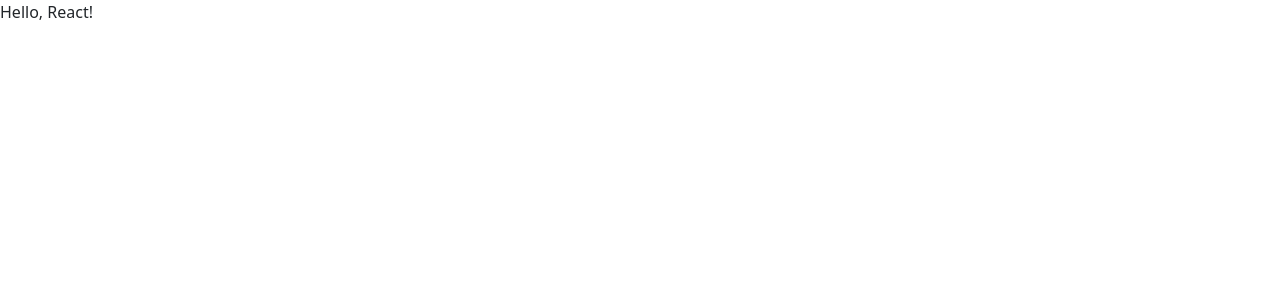
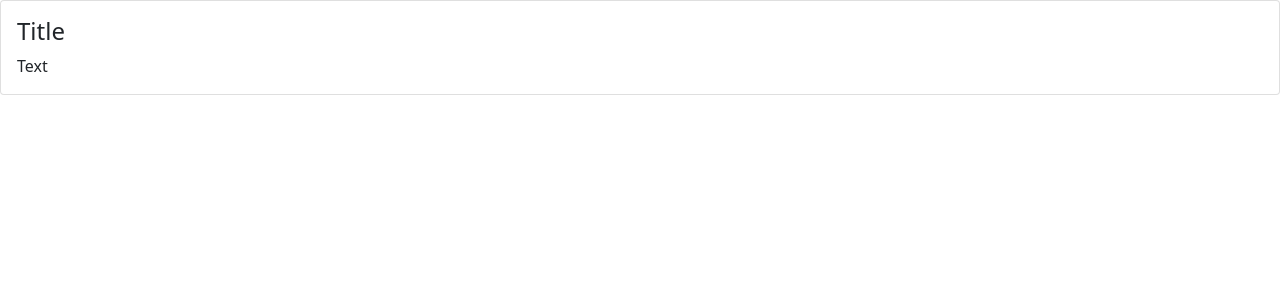
Before and after one commit to AnnLP2/homeworks_JS, a React (Create React App) app: page / in a window 1280 px wide. Shown: the top 300 px of the page. Built offline with nearby package versions, Linux system fonts and the light colour scheme.

Commit message:
hw_86 resolved

```diff
--- a/src/App.jsx
+++ b/src/App.jsx
@@ -1,5 +1,16 @@
+import Card from "./components/Card";
+
 function App() {
-  return <div className="App">Hello, React!</div>;
+  return (
+    <div className="App">
+      <Card>
+        <Card.Body>
+          <Card.Title>Title</Card.Title>
+          <Card.Text>Text</Card.Text>
+        </Card.Body>
+      </Card>
+    </div>
+  );
 }
 
 export default App;
--- /dev/null
+++ b/src/components/Body.jsx
@@ -0,0 +1,10 @@
+import PropTypes from "prop-types";
+
+function Body({ children }) {
+  return <div className="card-body">{children}</div>;
+}
+
+Body.propTypes = {
+  children: PropTypes.node.isRequired,
+};
+export default Body;
--- /dev/null
+++ b/src/components/Card.jsx
@@ -0,0 +1,23 @@
+import { Component } from "react";
+import PropTypes from "prop-types";
+import Title from "./Title";
+import Body from "./Body";
+import Text from "./Text";
+
+class Card extends Component {
+  static Body = Body;
+
+  static Title = Title;
+
+  static Text = Text;
+
+  render() {
+    const { children } = this.props;
+    return <div className="card">{children}</div>;
+  }
+}
+
+Card.propTypes = {
+  children: PropTypes.node.isRequired,
+};
+export default Card;
--- /dev/null
+++ b/src/components/Text.jsx
@@ -0,0 +1,10 @@
+import PropTypes from "prop-types";
+
+function Text({ children }) {
+  return <p className="card-text">{children}</p>;
+}
+
+Text.propTypes = {
+  children: PropTypes.string.isRequired,
+};
+export default Text;
--- /dev/null
+++ b/src/components/Title.jsx
@@ -0,0 +1,10 @@
+import PropTypes from "prop-types";
+
+function Title({ children }) {
+  return <h4 className="card-title">{children}</h4>;
+}
+
+Title.propTypes = {
+  children: PropTypes.string.isRequired,
+};
+export default Title;
```
Also changed, not shown: 1 other file (tests, documents, lock files or other folders).
